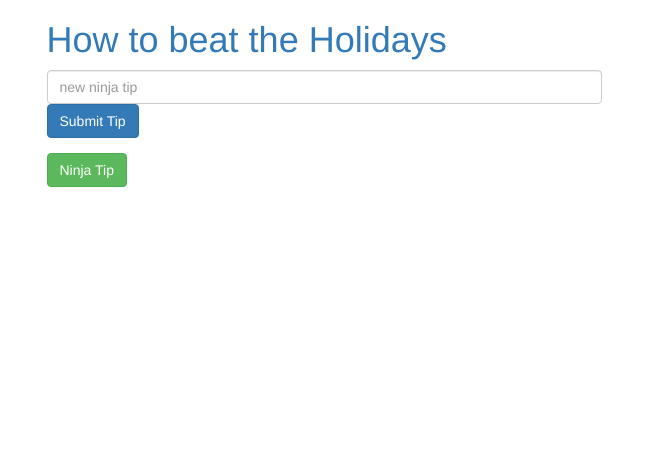
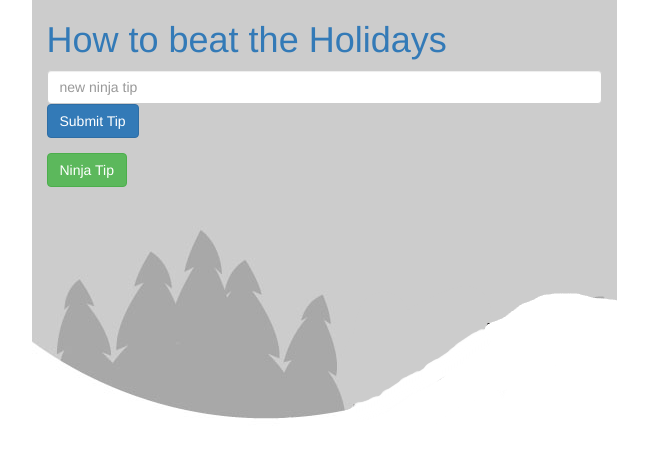
Before and after one commit to bniedermeyer/hack-the-dot-nov, a plain HTML site: page index.html in a window 1280 px wide. Shown: the whole page, without its empty margins (316-964 px from the left). Drawn offline with nearby package versions, Linux system fonts and the light colour scheme.

Commit message:
background

```diff
--- /dev/null
+++ b/css/styles.css
@@ -0,0 +1,4 @@
+#content-col {
+    background-image: url('/img/bg.png');
+    min-height: 433px;
+}
--- a/index.html
+++ b/index.html
@@ -5,12 +5,13 @@
    <script src="https://ajax.googleapis.com/ajax/libs/jquery/3.1.1/jquery.min.js"></script>
    <script src="https://maxcdn.bootstrapcdn.com/bootstrap/3.3.7/js/bootstrap.min.js" integrity="sha384-Tc5IQib027qvyjSMfHjOMaLkfuWVxZxUPnCJA7l2mCWNIpG9mGCD8wGNIcPD7Txa" crossorigin="anonymous"></script>
    <link href="https://maxcdn.bootstrapcdn.com/bootstrap/3.3.7/css/bootstrap.min.css" rel="stylesheet" integrity="sha384-BVYiiSIFeK1dGmJRAkycuHAHRg32OmUcww7on3RYdg4Va+PmSTsz/K68vbdEjh4u" crossorigin="anonymous">
+   <link rel="stylesheet" href="css/styles.css" type="text/css" media="screen" title="no title" charset="utf-8">
 
 </head>
 <body>
  <div class='container'>
    <div class='row'>
-     <div class='col-md-6 col-md-offset-3'>
+     <div id="content-col" class='col-md-6 col-md-offset-3'>
        <h1 class='text-primary'>How to beat the Holidays</h1>
        <form>
          <div class='form-group'>
```
Also changed, not shown: img/bg.png (added), img/ninja.png (added).
